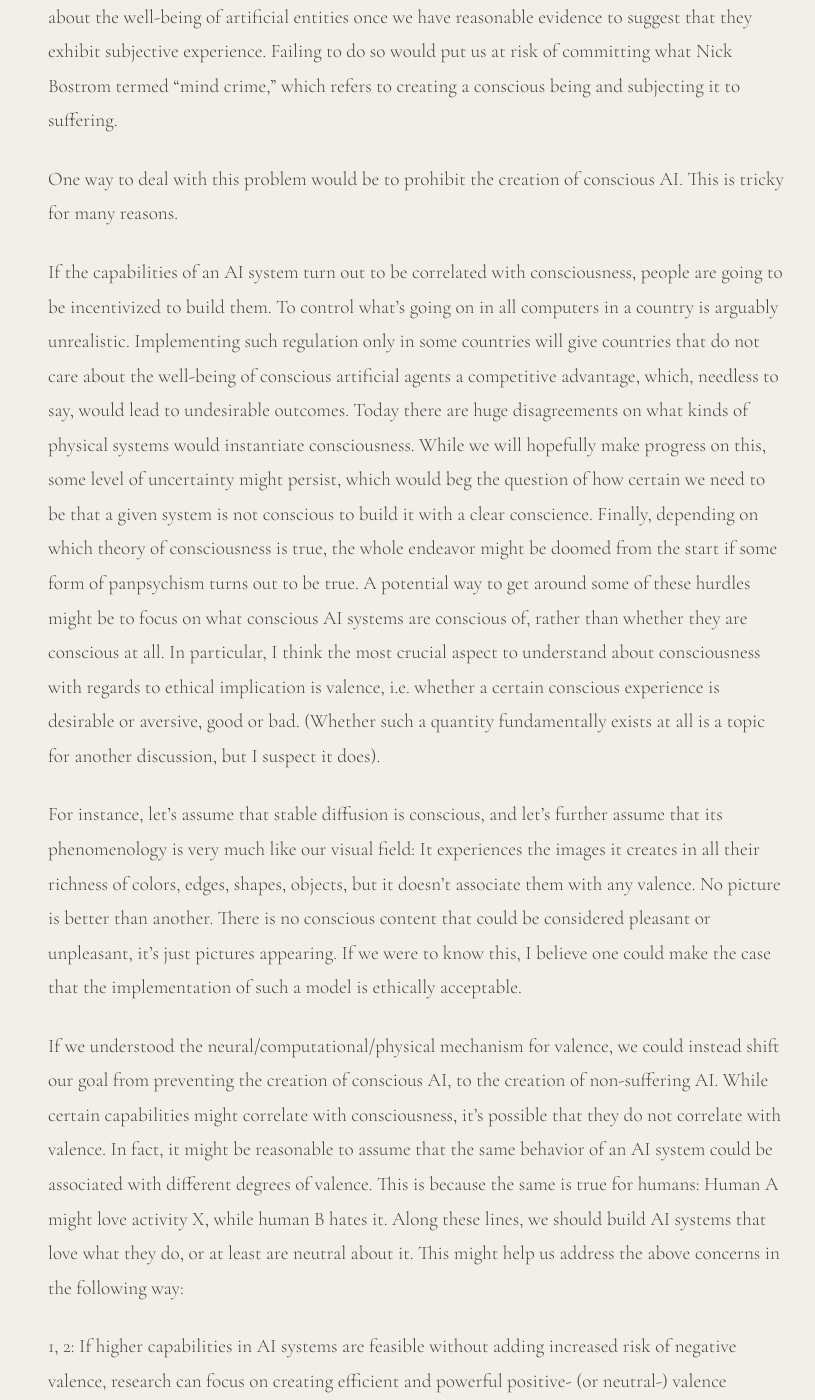
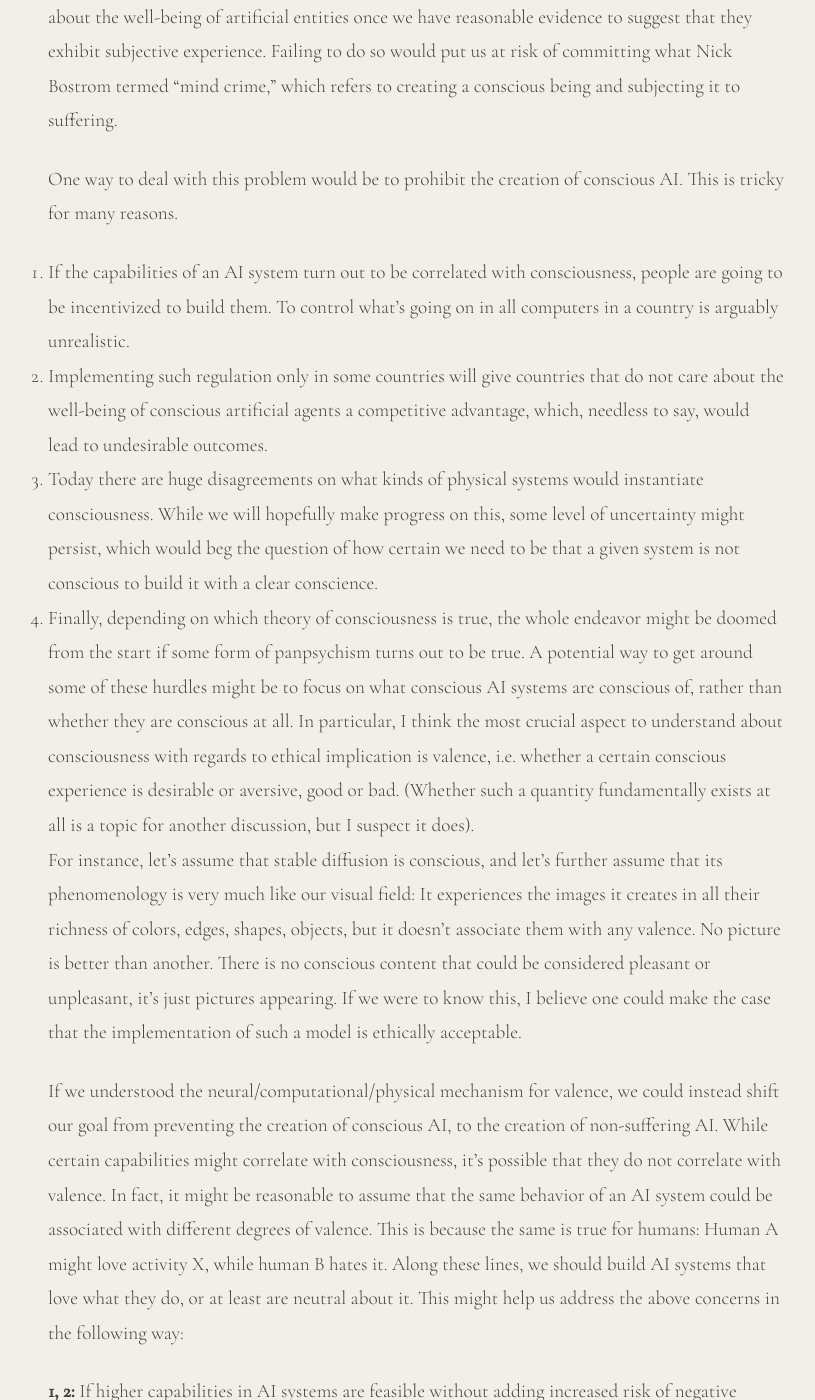
Before and after one commit to entropicbloom/signals, a Jekyll site: the page built from _posts/2025-04-08-ethical-considerations-of-conscious-ai.md, in a window 1280 px wide and 1400 px high, scrolled down 655 px. Shown: the whole window, without its empty margins (224-1039 px from the left). Built offline with Jekyll 4.4.1, drawn with Linux system fonts in a browser that asks for light colours; some of the changed lines change nothing that is shown; some of the changed text lies outside the part shown.

Commit message:
fixed formatting of ai valence post

```diff
--- a/_posts/2025-04-08-ethical-considerations-of-conscious-ai.md
+++ b/_posts/2025-04-08-ethical-considerations-of-conscious-ai.md
@@ -11,21 +11,21 @@ If we accept consciousness as a necessary condition for ethics, then we are mora
 
 One way to deal with this problem would be to prohibit the creation of conscious AI. This is tricky for many reasons.
 
-If the capabilities of an AI system turn out to be correlated with consciousness, people are going to be incentivized to build them. To control what’s going on in all computers in a country is arguably unrealistic.
-Implementing such regulation only in some countries will give countries that do not care about the well-being of conscious artificial agents a competitive advantage, which, needless to say, would lead to undesirable outcomes.
-Today there are huge disagreements on what kinds of physical systems would instantiate consciousness. While we will hopefully make progress on this, some level of uncertainty might persist, which would beg the question of how certain we need to be that a given system is not conscious to build it with a clear conscience.
-Finally, depending on which theory of consciousness is true, the whole endeavor might be doomed from the start if some form of panpsychism turns out to be true.
+1. If the capabilities of an AI system turn out to be correlated with consciousness, people are going to be incentivized to build them. To control what’s going on in all computers in a country is arguably unrealistic.
+2. Implementing such regulation only in some countries will give countries that do not care about the well-being of conscious artificial agents a competitive advantage, which, needless to say, would lead to undesirable outcomes.
+3. Today there are huge disagreements on what kinds of physical systems would instantiate consciousness. While we will hopefully make progress on this, some level of uncertainty might persist, which would beg the question of how certain we need to be that a given system is not conscious to build it with a clear conscience.
+4. Finally, depending on which theory of consciousness is true, the whole endeavor might be doomed from the start if some form of panpsychism turns out to be true.
 A potential way to get around some of these hurdles might be to focus on what conscious AI systems are conscious of, rather than whether they are conscious at all. In particular, I think the most crucial aspect to understand about consciousness with regards to ethical implication is valence, i.e. whether a certain conscious experience is desirable or aversive, good or bad. (Whether such a quantity fundamentally exists at all is a topic for another discussion, but I suspect it does).
 
 For instance, let’s assume that stable diffusion is conscious, and let’s further assume that its phenomenology is very much like our visual field: It experiences the images it creates in all their richness of colors, edges, shapes, objects, but it doesn’t associate them with any valence. No picture is better than another. There is no conscious content that could be considered pleasant or unpleasant, it’s just pictures appearing. If we were to know this, I believe one could make the case that the implementation of such a model is ethically acceptable.
 
 If we understood the neural/computational/physical mechanism for valence, we could instead shift our goal from preventing the creation of conscious AI, to the creation of non-suffering AI. While certain capabilities might correlate with consciousness, it’s possible that they do not correlate with valence. In fact, it might be reasonable to assume that the same behavior of an AI system could be associated with different degrees of valence. This is because the same is true for humans: Human A might love activity X, while human B hates it. Along these lines, we should build AI systems that love what they do, or at least are neutral about it. This might help us address the above concerns in the following way:
 
-1, 2: If higher capabilities in AI systems are feasible without adding increased risk of negative valence, research can focus on creating efficient and powerful positive- (or neutral-) valence systems so that there are no incentives to use negative-valence systems.
+**1, 2:** If higher capabilities in AI systems are feasible without adding increased risk of negative valence, research can focus on creating efficient and powerful positive- (or neutral-) valence systems so that there are no incentives to use negative-valence systems.
 
-3: Agreement on which types of processes (if conscious) might give rise to what valence could conceivably be easier to reach than consensus on the presence of consciousness. At the very least the category of systems that are not conscious OR do not experience negative valence should be larger according to every theory, thus the chance that there will be a non-empty intersection between theories of systems that are ethically acceptable to build.
+**3:** Agreement on which types of processes (if conscious) might give rise to what valence could conceivably be easier to reach than consensus on the presence of consciousness. At the very least the category of systems that are not conscious OR do not experience negative valence should be larger according to every theory, thus the chance that there will be a non-empty intersection between theories of systems that are ethically acceptable to build.
 
-4: Issues about panpsychism are sidestepped. We don’t have to care about a proton because there is no way for a proton to have the capacity to experience pain, even if there is something it is like to be a proton.
+**4:** Issues about panpsychism are sidestepped. We don’t have to care about a proton because there is no way for a proton to have the capacity to experience pain, even if there is something it is like to be a proton.
 
 I believe these considerations should be a motivation for consciousness researchers to focus on the problem of valence. Even in the absence of conscious AI systems, valence is arguably the most ethically relevant dimension of consciousness, and yet major theories of consciousness do not seem to put any emphasis on it.
 
```
